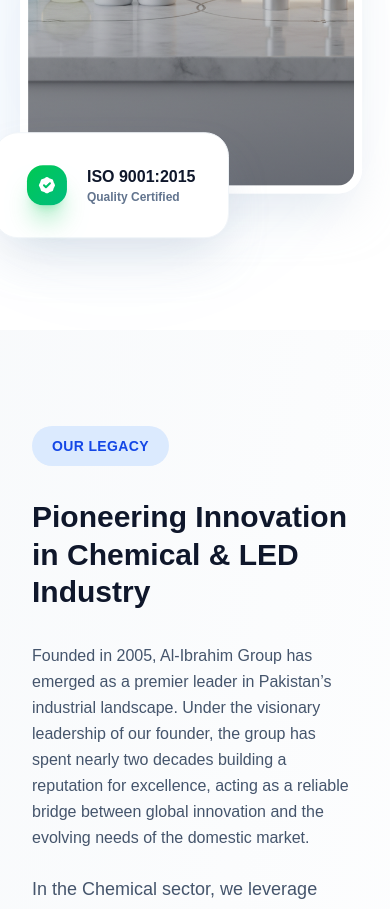
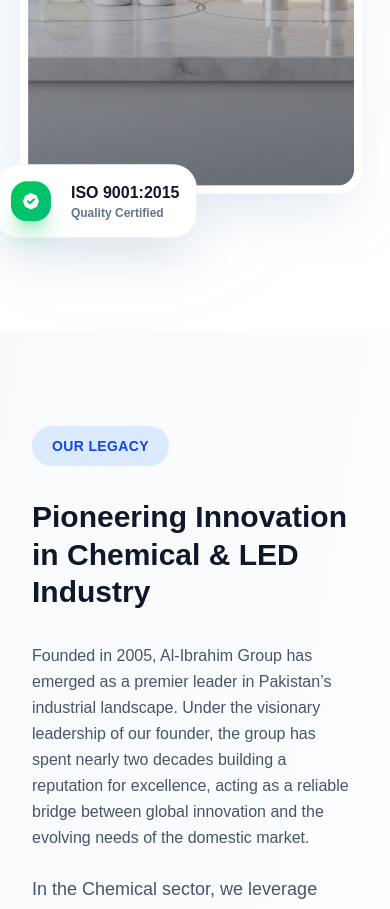
Before and after one commit to Huzaifa705/al_ibrahim_chemicals, a Next.js app: page / in a window 390 px wide. Shown: the part 1300-2209 px from the top of the page. Built offline with nearby package versions, Linux system fonts and the light colour scheme.

Commit message:
homepage image icon padding balance changed

```diff
--- a/app/home-content.tsx
+++ b/app/home-content.tsx
@@ -247,7 +247,7 @@ export default function HomeContent() {
               </div>
 
               <div
-                className="absolute -bottom-8 -left-8 bg-white rounded-3xl p-8 shadow-2xl shadow-slate-400/30 border border-slate-100 transform hover:scale-105 hover:rotate-2 transition-all duration-500 cursor-pointer"
+                className="absolute -bottom-8 -left-8 bg-white rounded-3xl p-4 sm:p-8 shadow-2xl shadow-slate-400/30 border border-slate-100 transform hover:scale-105 hover:rotate-2 transition-all duration-500 cursor-pointer"
                 style={getParallaxStyle(-0.5)}
               >
                 <div className="flex items-center space-x-5">
```
